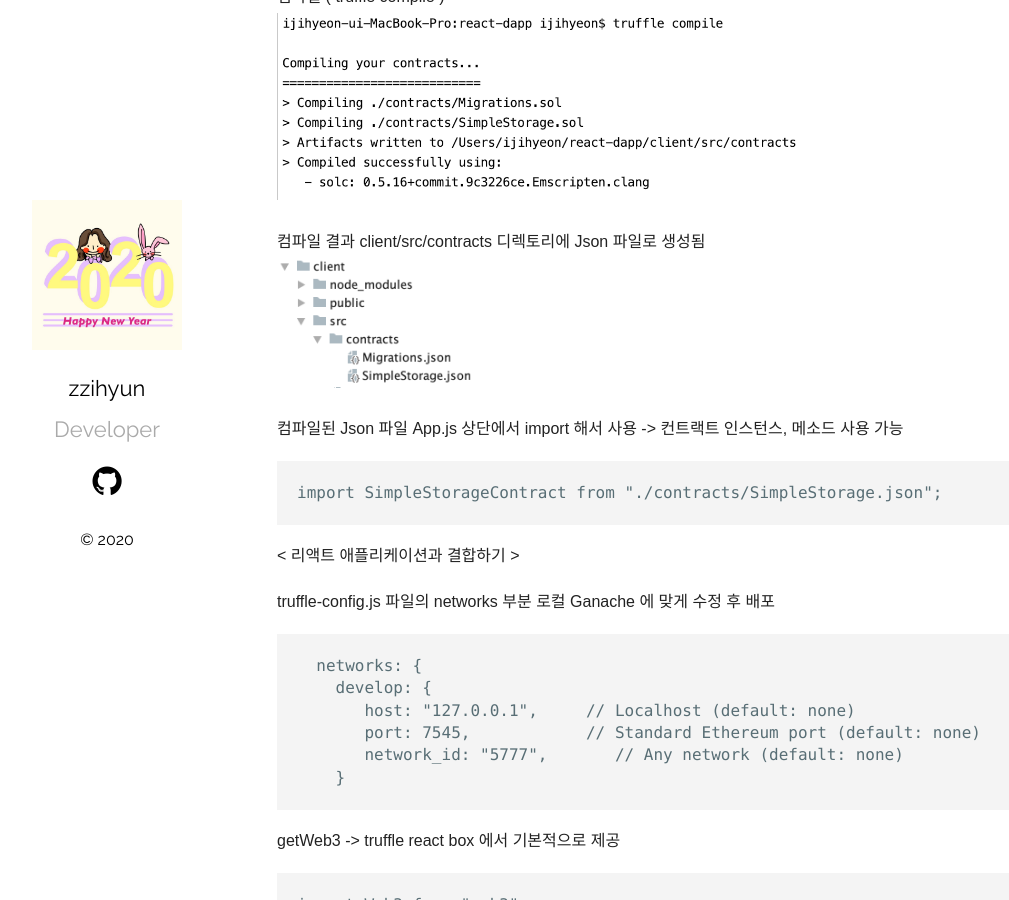
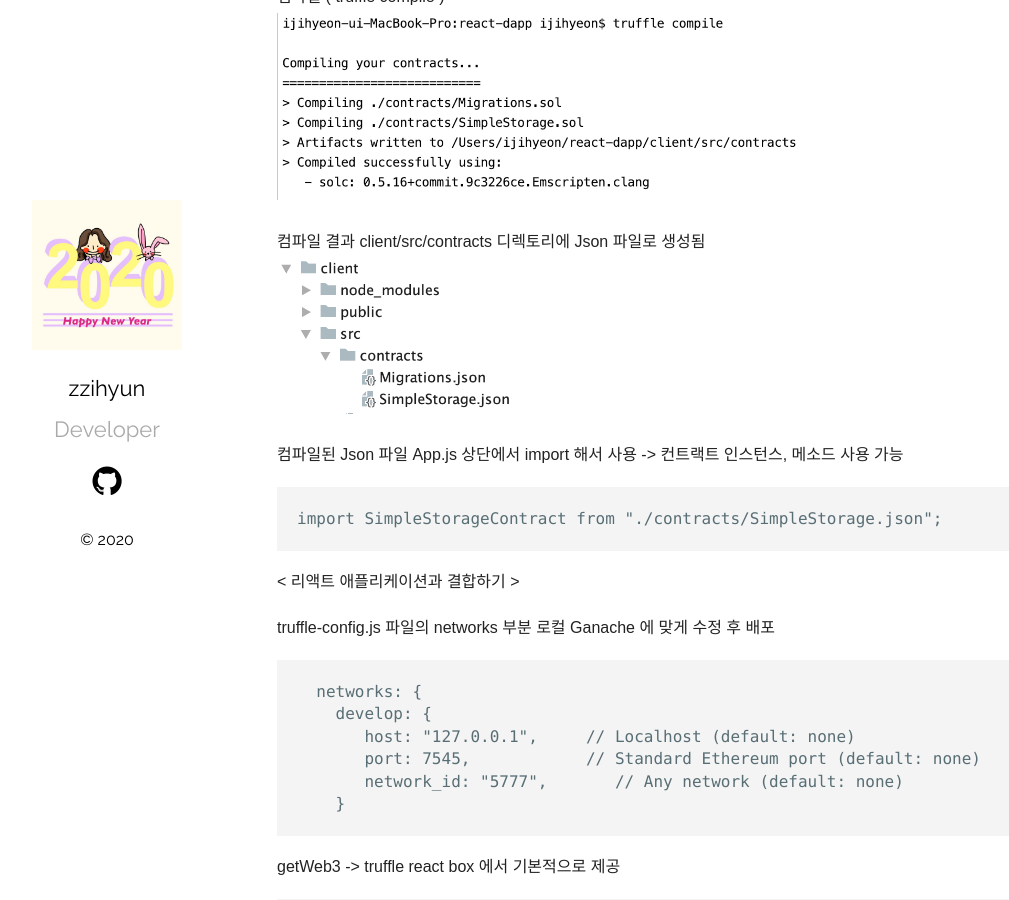
Before and after one commit to jhhhj1002/jhhhj1002.github.io, a Jekyll site: the page built from _posts/2020-03-29-Truffle-in-Blockchain-03.markdown, in a window 1280 px wide and 900 px high, scrolled down 1088 px. Shown: the whole window, without its empty margins (78-1087 px from the left). Built offline with Jekyll 4.4.1, drawn with Linux system fonts in a browser that asks for light colours.

Commit message:
Update 2020-03-29-Truffle-in-Blockchain-03.markdown

```diff
--- a/_posts/2020-03-29-Truffle-in-Blockchain-03.markdown
+++ b/_posts/2020-03-29-Truffle-in-Blockchain-03.markdown
@@ -33,7 +33,7 @@ react-dapp 프로젝트의 구조 ( dapp-example 프로젝트와 비교할 때,
 <img src="/assets/imgs/Blockchain&Truffle_28.png" width="65%" height="35%" >
 
 컴파일 결과 client/src/contracts 디렉토리에 Json 파일로 생성됨
-<img src="/assets/imgs/Blockchain&Truffle_29.png" width="25%" height="15%" >
+<img src="/assets/imgs/Blockchain&Truffle_29.png" width="30%" height="20%" >
 
 컴파일된 Json 파일 App.js 상단에서 import 해서 사용
   -> 컨트랙트 인스턴스, 메소드 사용 가능
```
